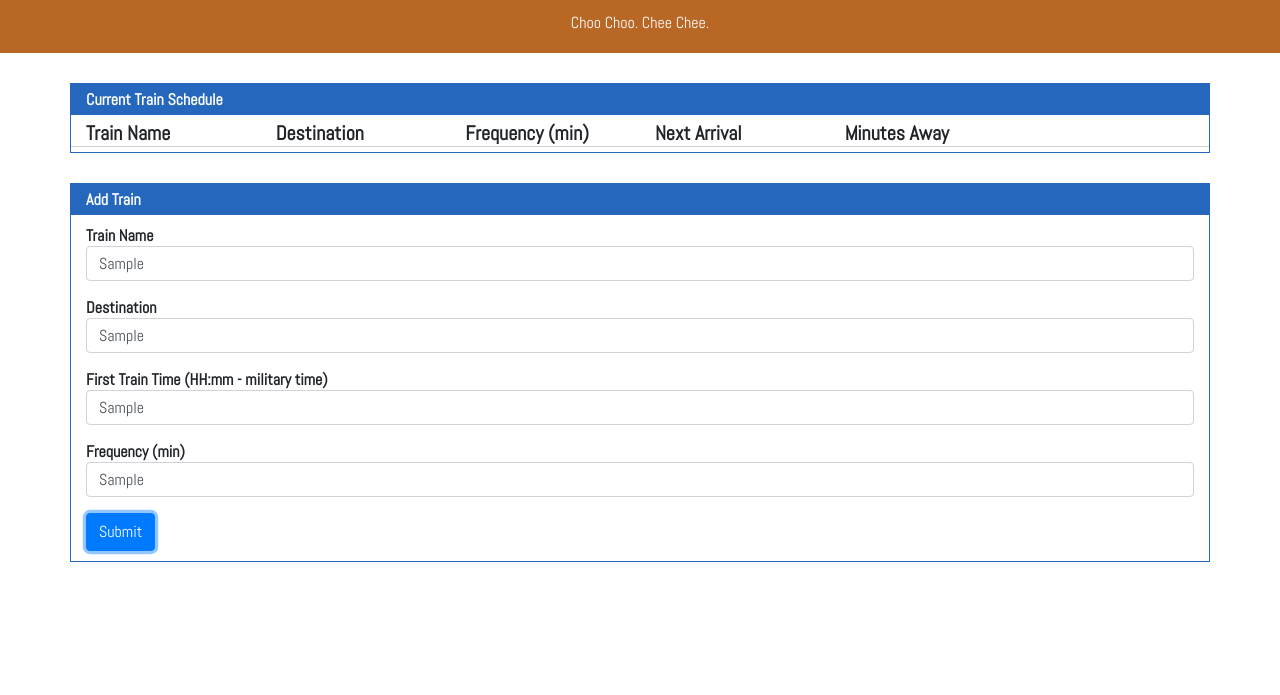
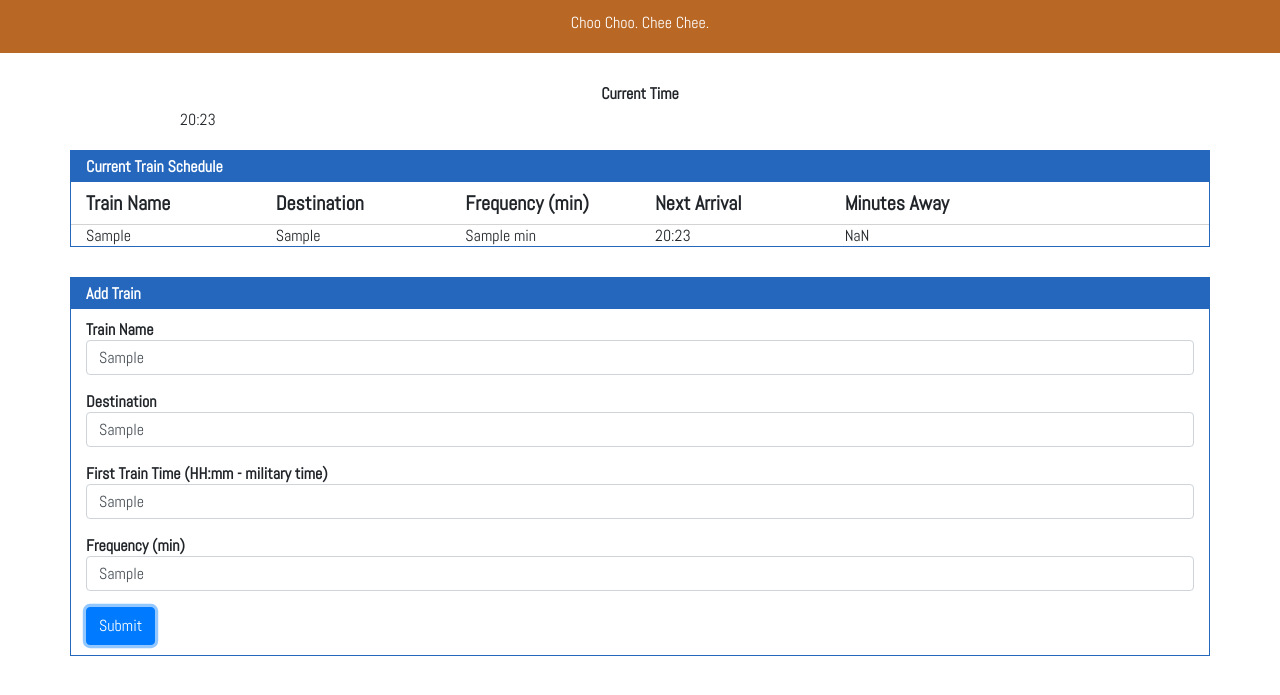
Before and after one commit to briaguilar/TrainScheduler, a plain HTML site: page trainscheduler.html in a window 1280 px wide. Both pictures are taken after typing "Sample", "Sample", "Sample", "Sample" into the empty fields and a click on the button "Submit". Shown: the part 87-782 px from the top of the page. Drawn offline with nearby package versions, Linux system fonts and the light colour scheme.

Commit message:
Everything on the page works, just need to fix the 'next arrival' time

```diff
--- a/css/style.css
+++ b/css/style.css
@@ -37,6 +37,19 @@ header {
 }
 
 
+#currentTime {
+    text-align: center;
+    margin-bottom: 5px;
+    font-weight: bold;
+}
+
+
+#clock {
+    margin: 0 auto;
+    margin-bottom: 20px;
+}
+
+
 h1 {
     padding-top: 20px;
     margin-bottom: 15px;
@@ -66,8 +79,8 @@ h6 {
 #labels {
     font-size: 20px;
     font-weight: bold;
-    margin-top: 5px;
-    margin-bottom: 5px;
+    margin-top: 8px;
+    padding-bottom: 8px;
     border-bottom: 1px solid lightgrey;
 }
 
--- a/javascript/app.js
+++ b/javascript/app.js
@@ -0,0 +1,72 @@
+$(document).ready(function () {
+
+    var firebaseConfig = {
+        apiKey: "AIzaSyAmHvI0abfvCXNsBRo4g2eXwOaQjsFoRZA",
+        authDomain: "trainscheduler-20429.firebaseapp.com",
+        databaseURL: "https://trainscheduler-20429.firebaseio.com",
+        projectId: "trainscheduler-20429",
+        storageBucket: "trainscheduler-20429.appspot.com",
+        messagingSenderId: "552869575601",
+        appId: "1:552869575601:web:51134180096eae5d"
+    };
+    // Initialize Firebase
+    firebase.initializeApp(firebaseConfig);
+
+
+    var currentTime = moment();
+    $("#clock").append(moment(currentTime).format("HH:mm"));
+
+
+    $("button").on("click", function (event) {
+        event.preventDefault();
+
+
+        var userName = $("#name").val().trim();
+        var trainName = $("#row1").append("<div class='col-md-2'>" + userName + "</div>");
+
+
+        var userDestination = $("#destination").val().trim();
+        var destinationName = $("#row1").append("<div class='col-md-2'>" + userDestination + "</div>")
+
+
+        // First user train time
+        var firstTime = $("#trainTime").val().trim();
+        var firstTimeConverted = moment(firstTime, "HH:mm").subtract(1, "years");
+        console.log(firstTimeConverted);
+
+
+        // Frequency input form user
+        var userFrequency = $("#frequency").val().trim();
+        $("#row1").append("<div class='col-md-2'>" + userFrequency + " min</div>");
+
+
+        // Current Time
+        currentTime = moment();
+        console.log("CURRENT TIME: " + moment(currentTime).format("hh:mm"));
+
+
+        //Difference between the times
+        var diffTime = moment().diff(moment(firstTimeConverted), "minutes");
+        console.log("DIFFERENCE IN TIME: " + diffTime);
+
+
+        // Time apart(remainder)
+        var timeRemainder = diffTime % userFrequency;
+        console.log(timeRemainder);
+
+
+        // Next Train
+        var nextTrain = moment().add(tMinutesTillTrain, "minutes");
+        console.log("ARRIVAL TIME: " + moment(nextTrain).format("HH:mm"));
+        $("#row1").append("<div class='col-md-2'>" + moment(nextTrain).format("HH:mm") + "</div>");
+
+
+
+        // Minute Until Train
+        var tMinutesTillTrain = userFrequency - timeRemainder;
+        console.log("MINUTES TILL TRAIN: " + tMinutesTillTrain);
+        $("#row1").append("<div class='col-md-2'>" + tMinutesTillTrain + "</div>");
+    })
+
+
+})
--- a/trainscheduler.html
+++ b/trainscheduler.html
@@ -6,7 +6,8 @@
     <title>Train Scheduler</title>
     <!--Adding Moment.js-->
     <script src="https://cdn.jsdelivr.net/momentjs/2.12.0/moment.min.js"></script>
-    <link href="https://fonts.googleapis.com/css?family=Abel&display=swap" rel="stylesheet">
+    <script src="https://www.gstatic.com/firebasejs/6.2.2/firebase-app.js"></script>
+    <script src="https://ajax.googleapis.com/ajax/libs/jquery/3.4.1/jquery.min.js"></script>    <link href="https://fonts.googleapis.com/css?family=Abel&display=swap" rel="stylesheet">
     <link rel="stylesheet" href="https://stackpath.bootstrapcdn.com/bootstrap/4.3.1/css/bootstrap.min.css"
         integrity="sha384-ggOyR0iXCbMQv3Xipma34MD+dH/1fQ784/j6cY/iJTQUOhcWr7x9JvoRxT2MZw1T" crossorigin="anonymous">
     <link rel="stylesheet" type="text/css" href="css/style.css">
@@ -17,6 +18,18 @@
         <h1>Anytime is Train Time</h1>
         <h6>Choo Choo. Chee Chee.</h6>
     </header>
+
+    <div class="container">
+        <div class="row justify-content-center">
+            <div class="col-md-10" id="currentTime">
+                Current Time
+            </div>
+        </div>
+        <div class="row justify-content-center">
+            <div class="col-md-10" id="clock"></div>
+        </div>
+        </div>
+    </div>
 
     <div class="container" id="currentSchedule">
         <div class="row" id="currentTrain">
@@ -41,6 +54,10 @@
             <div class="col-md-2">
                 Minutes Away
             </div>
+        </div>
+
+        <div class="row" id="row1">
+
         </div>
     </div>
 
@@ -69,7 +86,6 @@
         <button type="button" class="btn btn-primary">Submit</button>
     </div>
 
-
     <script src="javascript/app.js"></script>
 </body>
 
```
